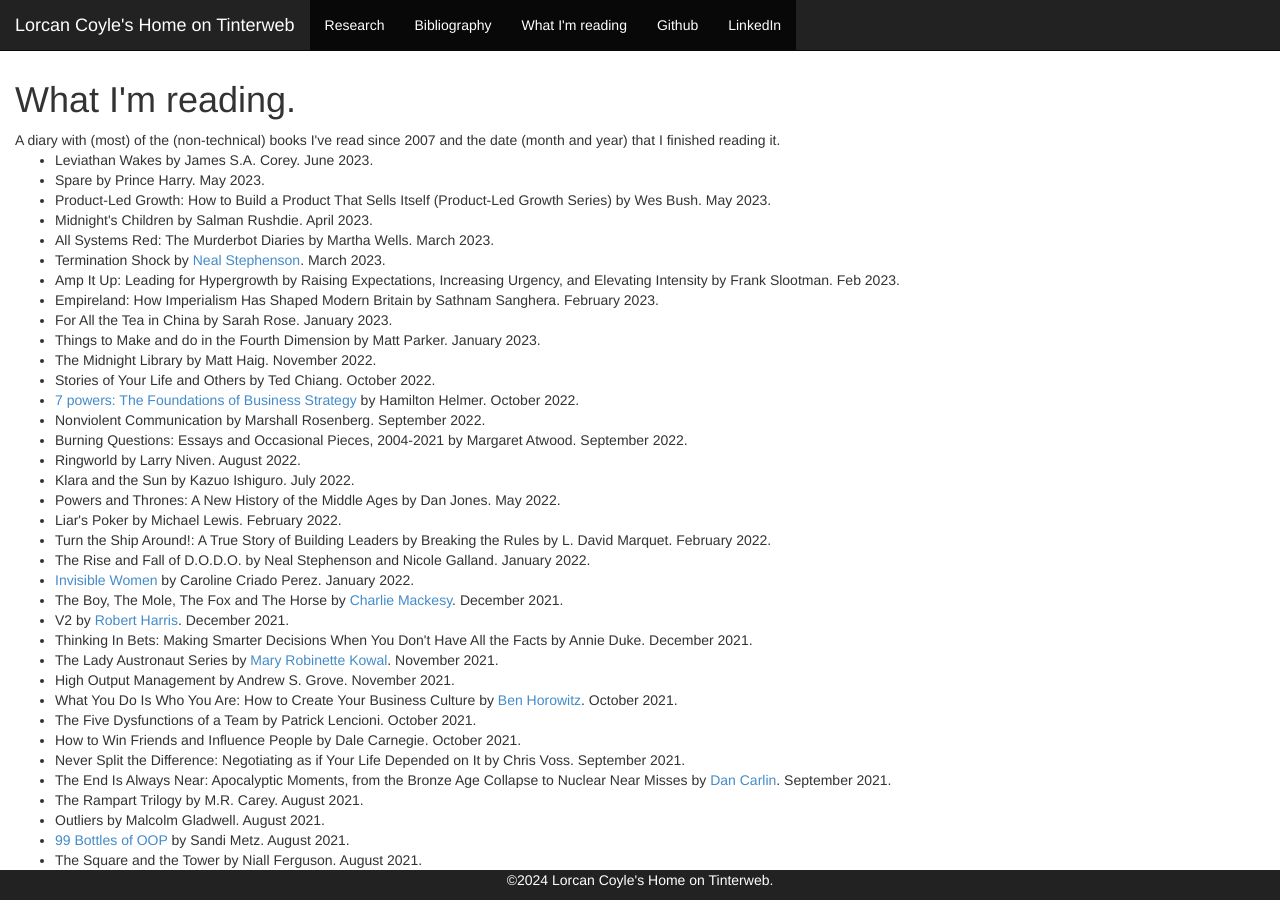
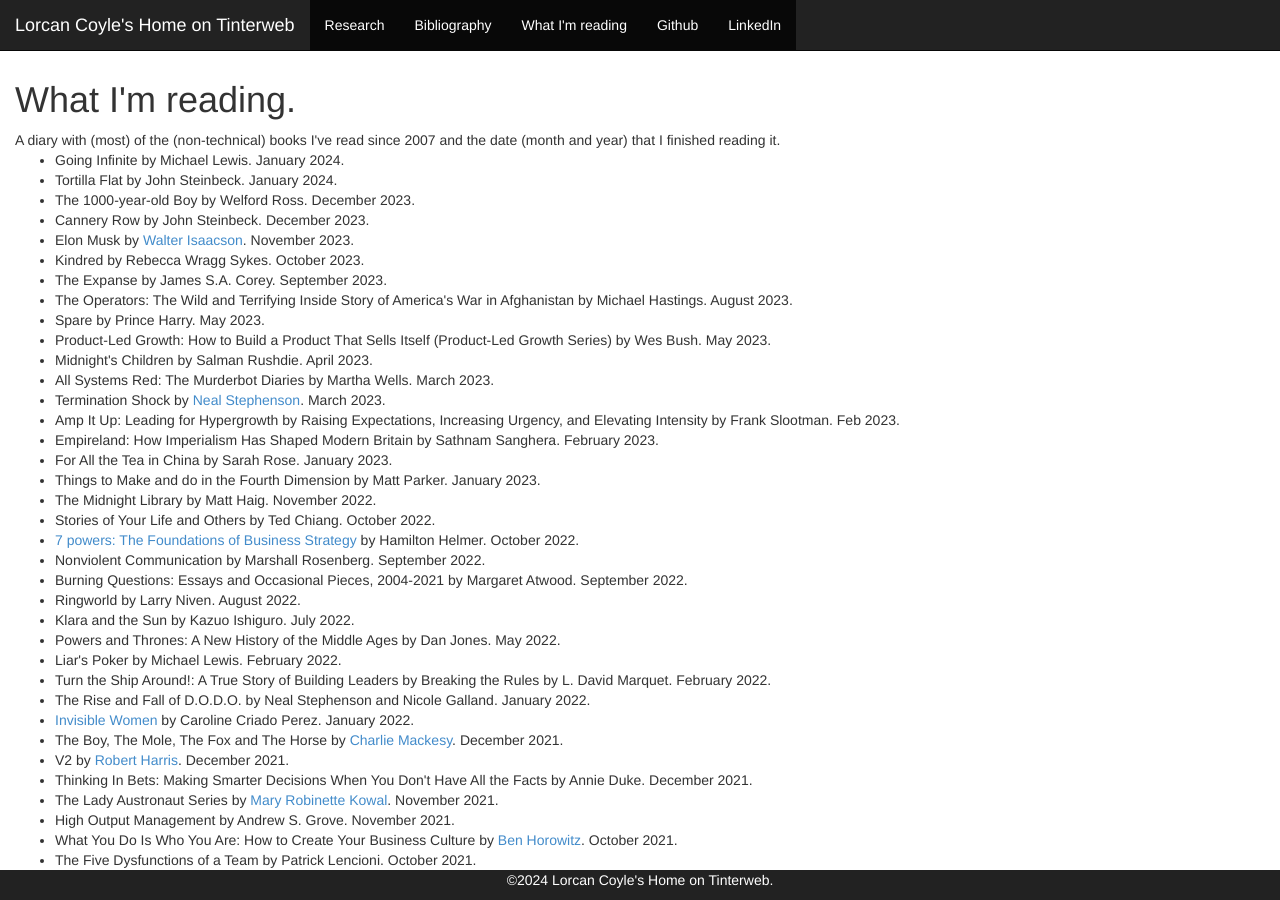
Before and after one commit to lorcan/lorcan.github.io, a Jekyll site: the page built from books.html, in a window 1280 px wide and 900 px high. Built offline with Jekyll 4.4.1, drawn with Linux system fonts in a browser that asks for light colours.

Commit message:
Reading list up to January 2024

```diff
--- a/books.html
+++ b/books.html
@@ -5,7 +5,14 @@
 <h1>What I'm reading.</h1>
 A diary with (most) of the (non-technical) books I've read since 2007 and the date (month and year) that I finished reading it.
 <ul>
-<li>Leviathan Wakes by James S.A. Corey. June 2023.</li>
+<li>Going Infinite by Michael Lewis. January 2024.</li>
+<li>Tortilla Flat by John Steinbeck. January 2024.</li>
+<li>The 1000-year-old Boy by Welford Ross. December 2023.</li>
+<li>Cannery Row by John Steinbeck. December 2023.</li>
+<li>Elon Musk by <a href="http://www.aspeninstitute.org/about/about-walter-isaacson">Walter Isaacson</a>. November 2023.</li>
+<li>Kindred by Rebecca Wragg Sykes. October 2023.</li>
+<li>The Expanse by James S.A. Corey. September 2023.</li>
+<li>The Operators: The Wild and Terrifying Inside Story of America's War in Afghanistan by Michael Hastings. August 2023.</li>
 <li>Spare by Prince Harry. May 2023.</li>
 <li>Product-Led Growth: How to Build a Product That Sells Itself (Product-Led Growth Series) by Wes Bush. May 2023.</li>
 <li>Midnight's Children by Salman Rushdie. April 2023.</li>
```
